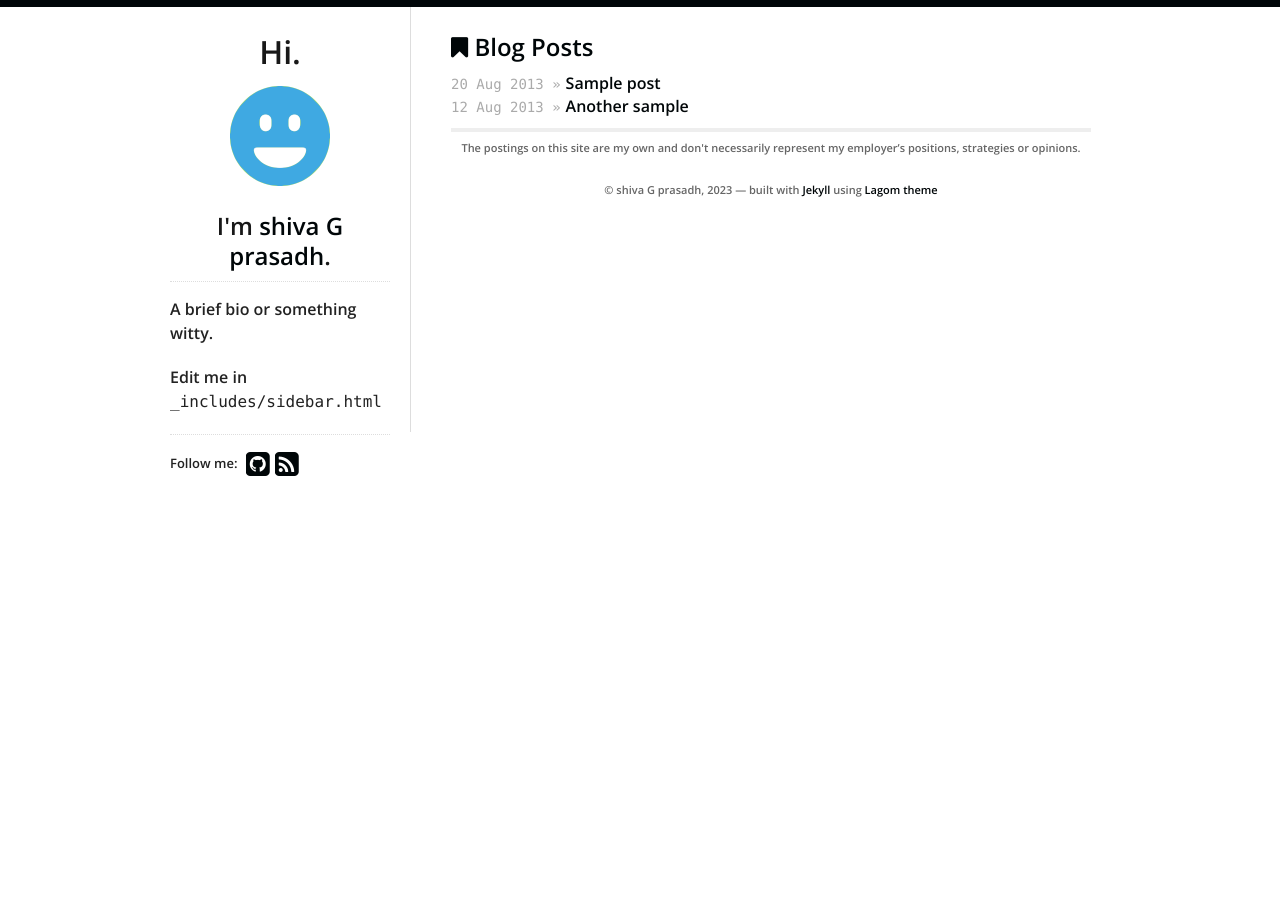
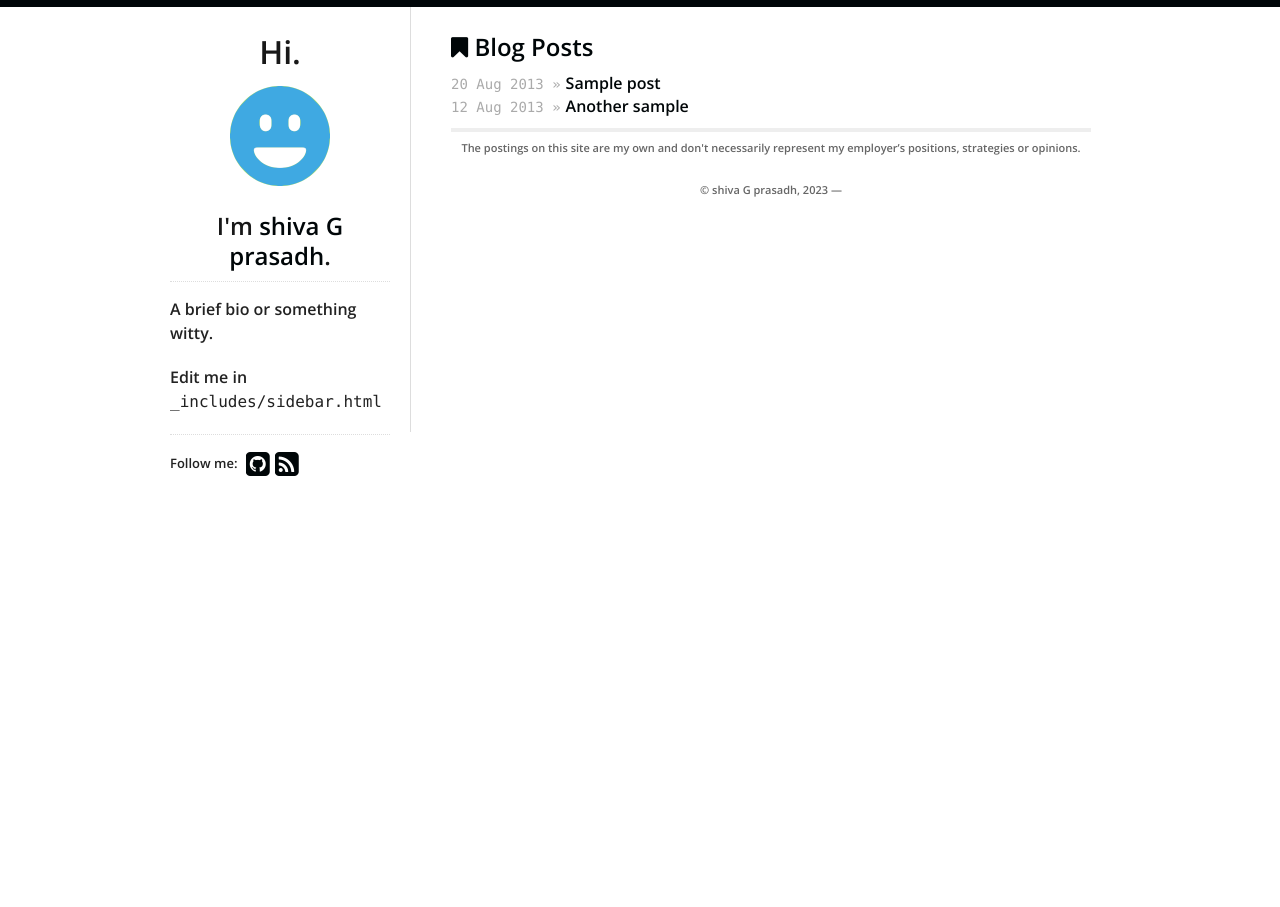
Before and after one commit to shivaGprasadh/notebook, a Jekyll site: the page built from index.html, in a window 1280 px wide. Built offline with Jekyll 4.4.1, drawn with Linux system fonts in a browser that asks for light colours.

Commit message:
Update footer.html

```diff
--- a/_includes/footer.html
+++ b/_includes/footer.html
@@ -7,6 +7,6 @@
   {% endif %}
 
   <p>
-    © {{ site.data.theme.name }}, {{ 'now' | date: "%Y" }} &mdash; built with <a href="http://jekyllrb.com/">Jekyll</a> using <a href="https://github.com/swanson/lagom">Lagom theme</a>
+    © {{ site.data.theme.name }}, {{ 'now' | date: "%Y" }} &mdash;
   </p>
 </div>
```
